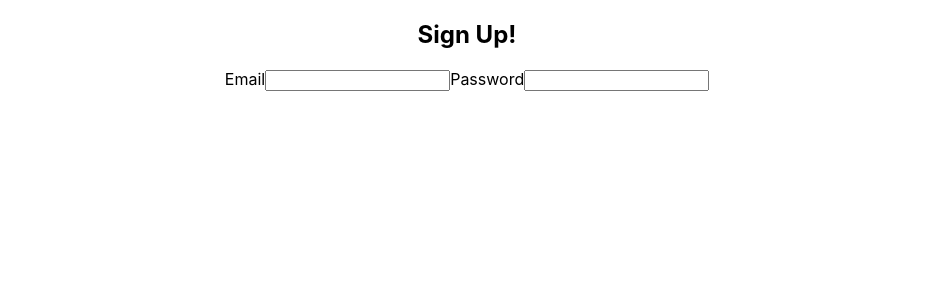
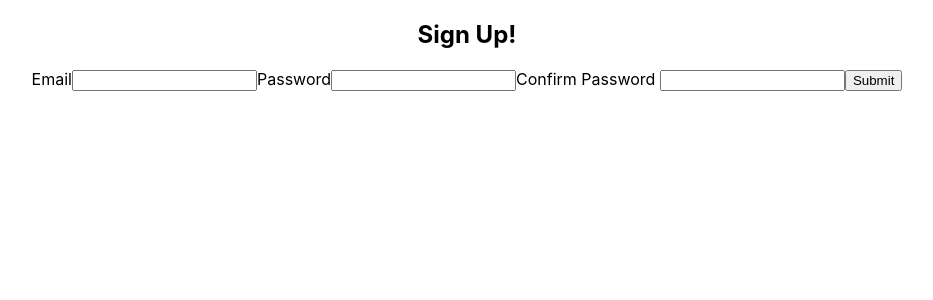
Before and after one commit to best-lucky1030/react-js-code-challenges-linkedin, a React (Create React App) app: page / in a window 1280 px wide. Shown: the top 300 px of the page, without its empty margins (173-1106 px from the left). Built offline with nearby package versions, Linux system fonts and the light colour scheme.

Commit message:
complete form-validator

```diff
--- a/src/03-form-validator/FormValidator.js
+++ b/src/03-form-validator/FormValidator.js
@@ -1,11 +1,53 @@
+import { useState } from "react";
+
 export default function FormValidator() {
+    const [email, setEmail] = useState("");
+    const [password, setPassword] = useState("");
+    const [passwordConfirm, setPasswordConfirm] = useState("");
+    const [message, setMessage] = useState("");
+
+    const handleSubmit = (e) => {
+        e.preventDefault();
+        // * Other Approach
+        // let checkEmail = /(.+)@(.+){2,}\.(.+){2,}/.test(email);
+        if (email === "" || email.indexOf("@") === -1) {
+            setMessage("An email must have exactly one @ sign!");
+        } else if (
+            password === "" ||
+            password.length < 8 ||
+            passwordConfirm.length < 8
+        ) {
+            setMessage("Password and Confirm Password must be 8 characters or long!");
+        } else if (password !== passwordConfirm) {
+            setMessage("Password and Confirm Password are not same!");
+        } else {
+            setMessage("SUCCESS, Form submitted sucessfully!");
+        }
+    };
+
     return (
-        <form>
+        <form onSubmit={handleSubmit}>
             <h2>Sign Up!</h2>
             <label htmlFor="email">Email</label>
-            <input type="text" name="email" />
-            <label htmlFor="passworld">Password</label>
-            <input type="password" name="password" />
+            <input
+                type="text"
+                name="email"
+                onChange={(e) => setEmail(e.target.value)}
+            />
+            <label htmlFor="password">Password</label>
+            <input
+                type="password"
+                name="password"
+                onChange={(e) => setPassword(e.target.value)}
+            />
+            <label htmlFor="password-confirm">Confirm Password </label>
+            <input
+                type="password"
+                name="password-confirm"
+                onChange={(e) => setPasswordConfirm(e.target.value)}
+            />
+            {message}
+            <input type="submit" value="Submit" />
         </form>
-    )
+    );
 }
```
